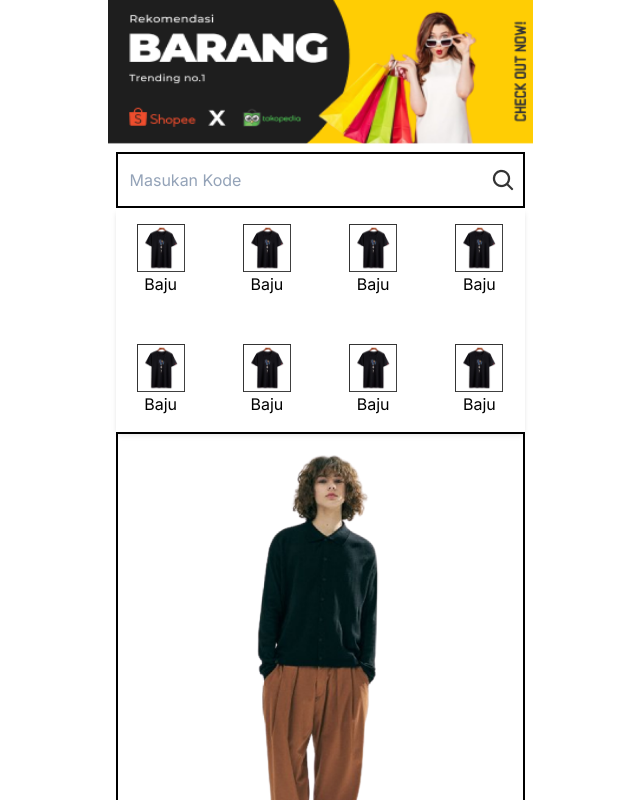
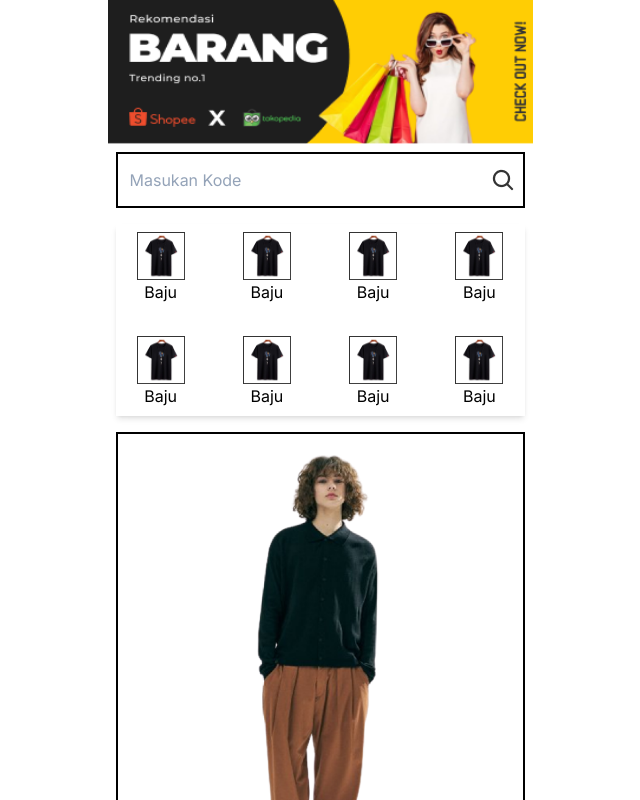
Before and after one commit to izalmfrds/affiliate, a Next.js app: page / in a window 1280 px wide. Shown: the top 800 px of the page, without its empty margins (320-960 px from the left). Built offline with nearby package versions, Linux system fonts and the light colour scheme.

Commit message:
Update index.js

```diff
--- a/src/components/Kategori/index.js
+++ b/src/components/Kategori/index.js
@@ -4,42 +4,42 @@ import kategoriimg from "@/Assets/Images/kategoribaju.png";
 
 export default function Kategori() {
   return (
-    <div className="grid grid-cols-4 gap-4  bg-white shadow-md mx-2">
-      <div className=" justify-items-center items-center text-center m-auto my-4">
+    <div className="grid grid-cols-4 gap-4  bg-white shadow-md mx-2 my-4">
+      <div className=" justify-items-center items-center text-center m-auto my-2">
         <Link href="/Kategori_pages">
           <Image className="w-12 h-12  " src={kategoriimg} alt="iconkategori" />
           <h1>Baju</h1>
         </Link>
       </div>
 
-      <div className=" justify-items-center items-center text-center m-auto my-4">
+      <div className=" justify-items-center items-center text-center m-auto my-2">
         <Link href="/Admin">
           <Image className="w-12 h-12 " src={kategoriimg} alt="iconkategori" />
           <h1>Baju</h1>
         </Link>
       </div>
 
-      <div className=" justify-items-center items-center text-center m-auto my-4">
+      <div className=" justify-items-center items-center text-center m-auto my-2">
         <Image className="w-12 h-12 " src={kategoriimg} alt="iconkategori" />
         <h1>Baju</h1>
       </div>
-      <div className=" justify-items-center items-center text-center m-auto my-4">
+      <div className=" justify-items-center items-center text-center m-auto my-2">
         <Image className="w-12 h-12 " src={kategoriimg} alt="iconkategori" />
         <h1>Baju</h1>
       </div>
-      <div className=" justify-items-center items-center text-center m-auto my-4">
+      <div className=" justify-items-center items-center text-center m-auto my-2">
         <Image className="w-12 h-12 " src={kategoriimg} alt="iconkategori" />
         <h1>Baju</h1>
       </div>
-      <div className=" justify-items-center items-center text-center m-auto my-4">
+      <div className=" justify-items-center items-center text-center m-auto my-2">
         <Image className="w-12 h-12 " src={kategoriimg} alt="iconkategori" />
         <h1>Baju</h1>
       </div>
-      <div className=" justify-items-center items-center text-center m-auto my-4">
+      <div className=" justify-items-center items-center text-center m-auto my-2">
         <Image className="w-12 h-12 " src={kategoriimg} alt="iconkategori" />
         <h1>Baju</h1>
       </div>
-      <div className=" justify-items-center items-center text-center m-auto my-4">
+      <div className=" justify-items-center items-center text-center m-auto my-2">
         <Image className="w-12 h-12 " src={kategoriimg} alt="iconkategori" />
         <h1>Baju</h1>
       </div>
```
